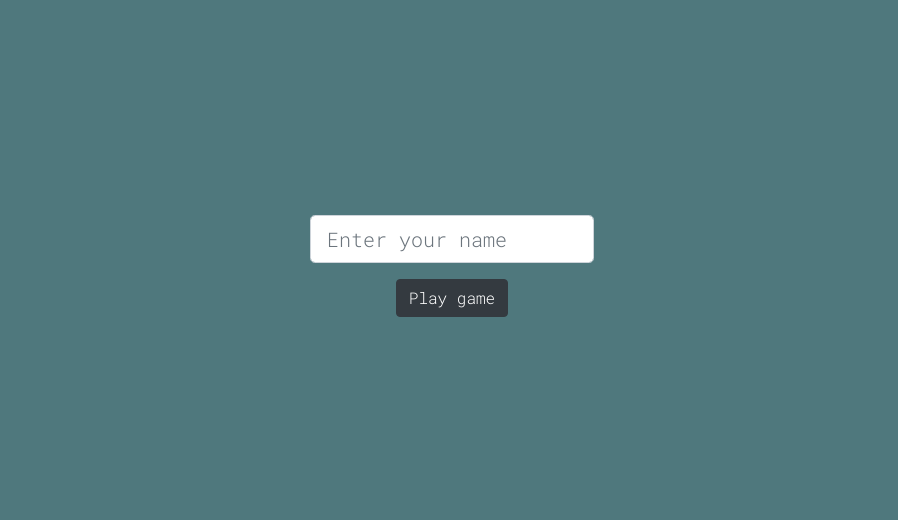
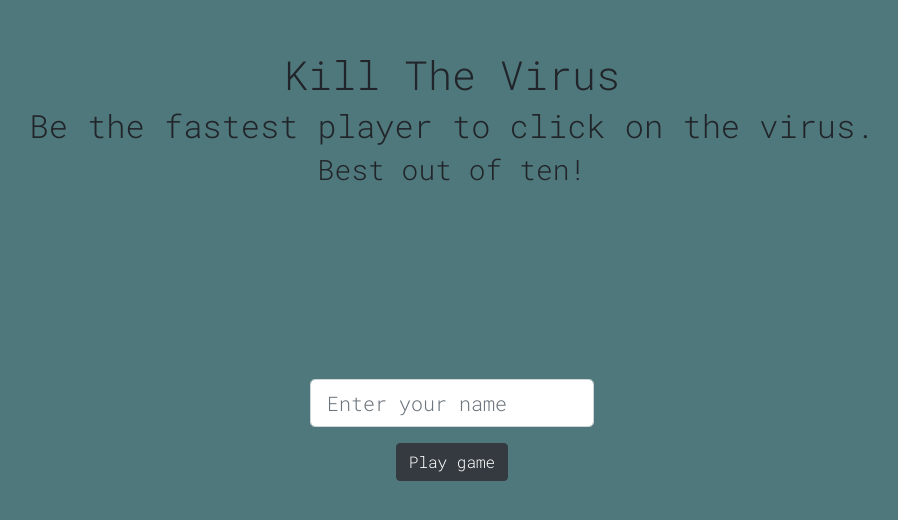
Before and after one commit to wpplng/kill-the-virus, a website: page public/index.html in a window 1280 px wide. Shown: the part 134-654 px from the top of the page, without its empty margins (188-1086 px from the left). Drawn offline with nearby package versions, Linux system fonts and the light colour scheme; no server answers.

Commit message:
Added information about the game on front page

```diff
--- a/public/assets/css/style.css
+++ b/public/assets/css/style.css
@@ -48,8 +48,7 @@
 }
 
 #game-over,
-#opponant-left,
-#playername-form {
+#opponant-left {
 	margin: 0 auto;
 	text-align: center;
 }
@@ -74,11 +73,23 @@
 	height: 100vh;
 }
 
+#information-text {
+	margin: auto;
+	text-align: center;
+}
+
 #online-players {
 	background-color: #ff805a;
 	padding: 0.5rem 0;
 	margin: 0 0.5rem;
 	border-color: #46555e;
+}
+
+#playername-form {
+	margin-bottom: auto;
+	margin-left: auto;
+	margin-right: auto;
+	text-align: center;
 }
 
 #score {
@@ -97,6 +108,7 @@
 	display: flex;
 	height: 100vh;
 	align-items: center;
+	flex-direction: column;
 }
 
 #too-many-players-alert {
--- a/public/index.html
+++ b/public/index.html
@@ -22,6 +22,11 @@
 	<body>
 		<div id="app">
 			<div id="start" class="container">
+				<div id="information-text">
+					<h1>Kill The Virus</h1>
+					<h2>Be the fastest player to click on the virus.</h2>
+					<h3>Best out of ten!</h3>
+				</div>
 				<form id="playername-form">
 					<div class="form-group">
 						<input
```
